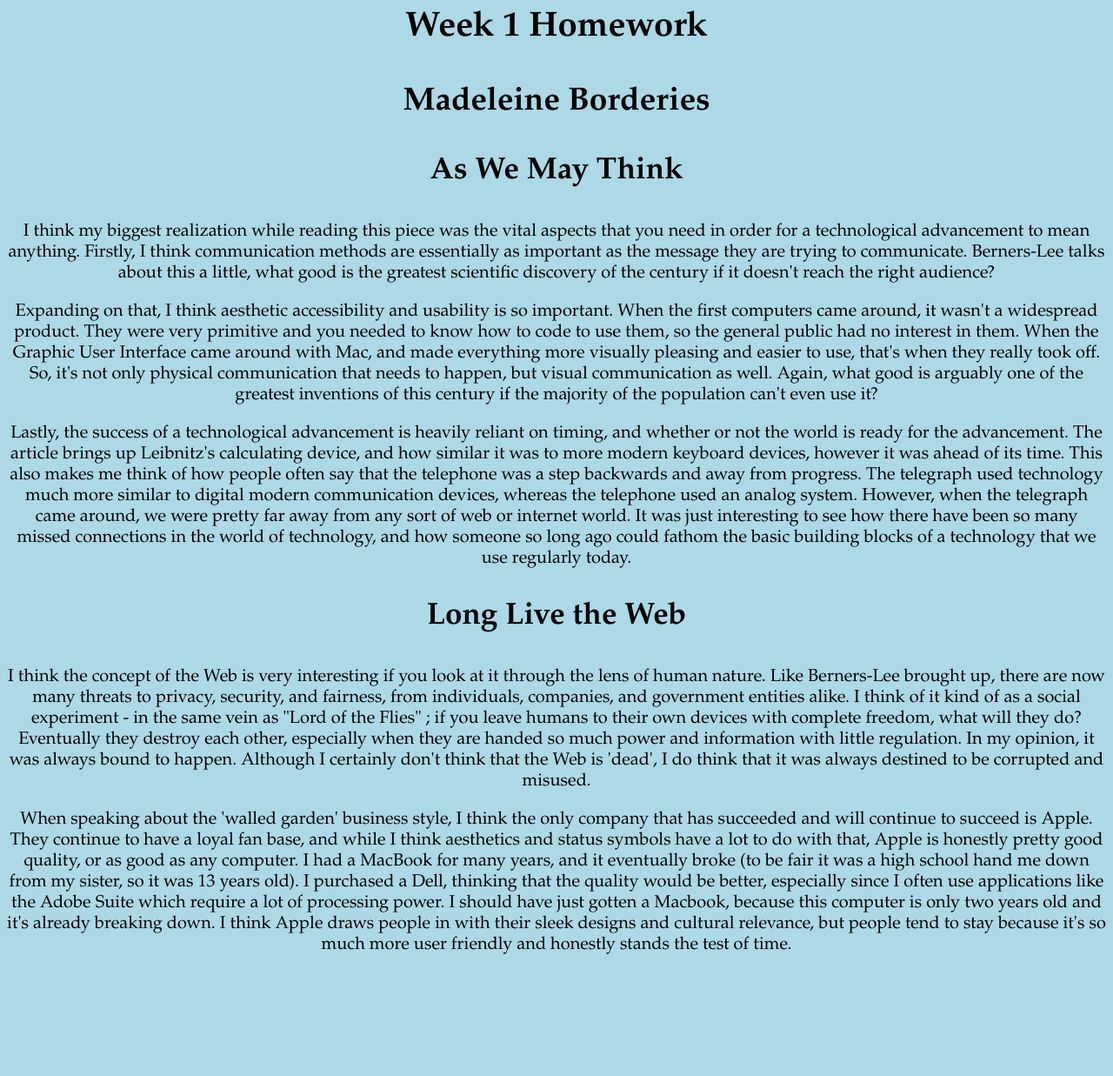
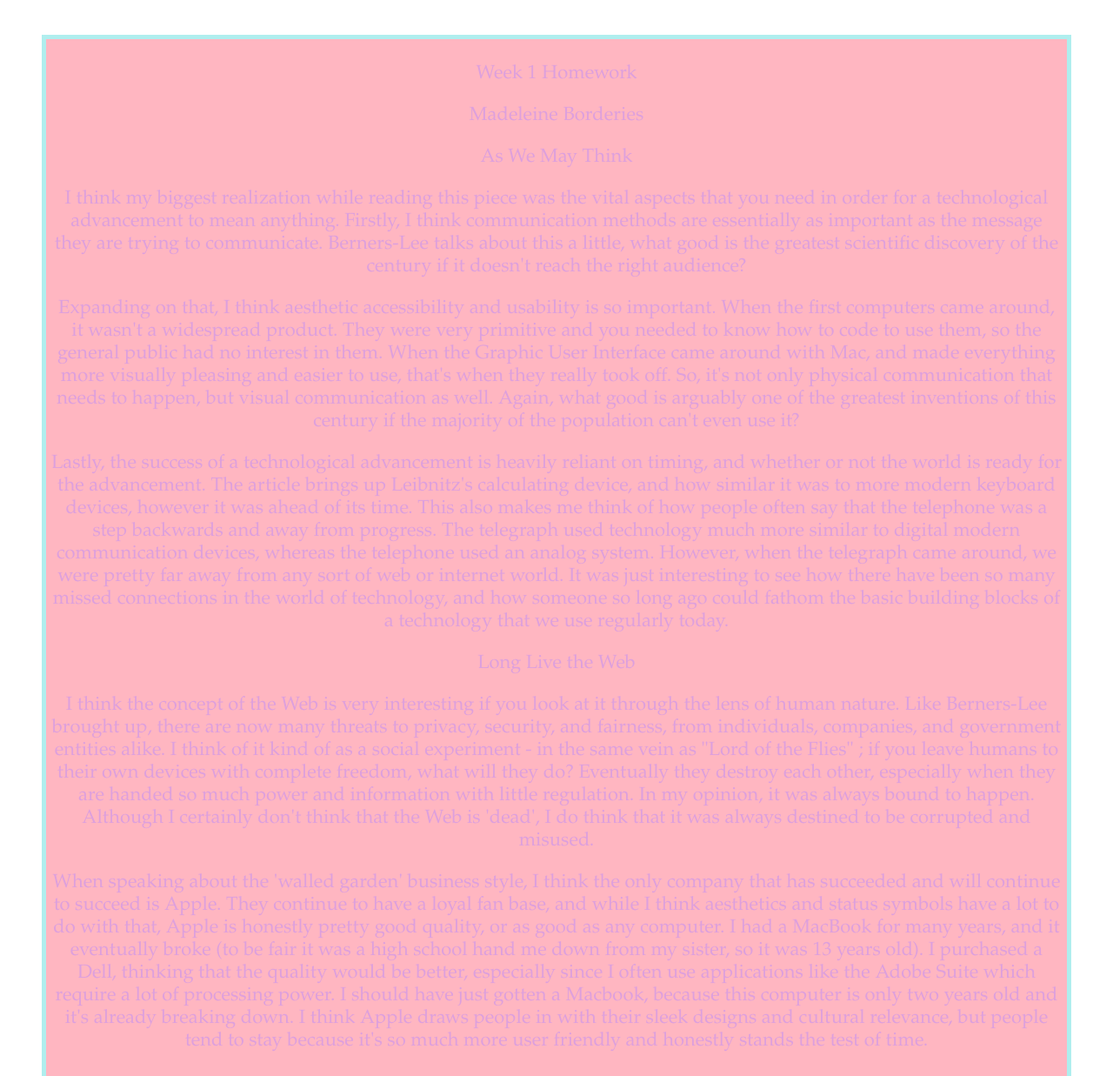
Before and after one commit to mborderies/mborderies2.github.io, a plain HTML site: page hw1.html in a window 1280 px wide. Shown: the top 1237 px of the page at 87% size. Before the commit the page ends 1118 px from the top, so only its background shows below. Drawn offline with Linux system fonts and the light colour scheme.

Commit message:
Add files via upload

```diff
--- a/hw1.html
+++ b/hw1.html
@@ -1,23 +1,24 @@
 <html>
 <head>
 	<title> Week 01 Homework </title>
+	<link rel="stylesheet" type="text/css" href="stylesheet.css"
 </head>
 	<body>
-		<body style="background-color: lightblue;">
+		<body>
 		<main>
-			<p style="text-align: center; font-family: Garamond, serif; font-size: 40px; font-weight: bold; color: black;"> Week 1 Homework</p>
-			<p style="text-align: center; font-family: Garamond, serif; font-size: 37px; font-weight: bold; color: black;"> Madeleine Borderies</p>
-			<p style="text-align: center; font-family: Garamond, serif; font-size: 35px;font-weight: bold; color:black;"> As We May Think</p>
-			<p style="text-align: center; font-family: Garamond, serif; font-size:20px; color:black;">I think my biggest realization while reading this piece was the vital aspects that you need in order for a technological advancement to mean anything. Firstly, I think communication methods are essentially as important as the message they are trying to communicate. Berners-Lee talks about this a little, what good is the greatest scientific discovery of the century if it doesn't reach the right audience?</p>
+			<p> Week 1 Homework</p>
+			<p> Madeleine Borderies</p>
+			<p> As We May Think</p>
+			<p>I think my biggest realization while reading this piece was the vital aspects that you need in order for a technological advancement to mean anything. Firstly, I think communication methods are essentially as important as the message they are trying to communicate. Berners-Lee talks about this a little, what good is the greatest scientific discovery of the century if it doesn't reach the right audience?</p>
 
-			<p style="text-align: center; font-family: Garamond, serif; font-size:20px; color:black;"> Expanding on that, I think aesthetic accessibility and usability is so important. When the first computers came around, it wasn't a widespread product. They were very primitive and you needed to know how to code to use them, so the general public had no interest in them. When the Graphic User Interface came around with Mac, and made everything more visually pleasing and easier to use, that's when they really took off. So, it's not only physical communication that needs to happen, but visual communication as well. Again, what good is arguably one of the greatest inventions of this century if the majority of the population can't even use it?
+			<p> Expanding on that, I think aesthetic accessibility and usability is so important. When the first computers came around, it wasn't a widespread product. They were very primitive and you needed to know how to code to use them, so the general public had no interest in them. When the Graphic User Interface came around with Mac, and made everything more visually pleasing and easier to use, that's when they really took off. So, it's not only physical communication that needs to happen, but visual communication as well. Again, what good is arguably one of the greatest inventions of this century if the majority of the population can't even use it?
 			</p>
-			<p style="text-align: center; font-family: Garamond, serif; font-size:20px; color:black;"> Lastly, the success of a technological advancement is heavily reliant on timing, and whether or not the world is ready for the advancement. The article brings up Leibnitz's calculating device, and how similar it was to more modern keyboard devices, however it was ahead of its time. This also makes me think of how people often say that the telephone was a step backwards and away from progress. The telegraph used technology much more similar to digital modern communication devices, whereas the telephone used an analog system. However, when the telegraph came around, we were pretty far away from any sort of web or internet world. It was just interesting to see how there have been so many missed connections in the world of technology, and how someone so long ago could fathom the basic building blocks of a technology that we use regularly today.
+			<p> Lastly, the success of a technological advancement is heavily reliant on timing, and whether or not the world is ready for the advancement. The article brings up Leibnitz's calculating device, and how similar it was to more modern keyboard devices, however it was ahead of its time. This also makes me think of how people often say that the telephone was a step backwards and away from progress. The telegraph used technology much more similar to digital modern communication devices, whereas the telephone used an analog system. However, when the telegraph came around, we were pretty far away from any sort of web or internet world. It was just interesting to see how there have been so many missed connections in the world of technology, and how someone so long ago could fathom the basic building blocks of a technology that we use regularly today.
 			</p>
-			<p style="text-align: center; font-family: Garamond, serif; font-weight: bold; font-size: 35px; color:black;"> Long Live the Web </p>
-			<p style="text-align: center; font-family: Garamond, serif; font-size:20px; color:black;"> I think the concept of the Web is very interesting if you look at it through the lens of human nature. Like Berners-Lee brought up, there are now many threats to privacy, security, and fairness, from individuals, companies, and government entities alike. I think of it kind of as a social experiment - in the same vein as "Lord of the Flies" ; if you leave humans to their own devices with complete freedom, what will they do? Eventually they destroy each other, especially when they are handed so much power and information with little regulation. In my opinion, it was always bound to happen. Although I certainly don't think that the Web is 'dead', I do think that it was always destined to be corrupted and misused.
+			<p> Long Live the Web </p>
+			<p> I think the concept of the Web is very interesting if you look at it through the lens of human nature. Like Berners-Lee brought up, there are now many threats to privacy, security, and fairness, from individuals, companies, and government entities alike. I think of it kind of as a social experiment - in the same vein as "Lord of the Flies" ; if you leave humans to their own devices with complete freedom, what will they do? Eventually they destroy each other, especially when they are handed so much power and information with little regulation. In my opinion, it was always bound to happen. Although I certainly don't think that the Web is 'dead', I do think that it was always destined to be corrupted and misused.
 			</p>
-			<p style="text-align: center; font-family: Garamond, serif; font-size:20px; color:black;"> When speaking about the 'walled garden' business style, I think the only company that has succeeded and will continue to succeed is Apple. They continue to have a loyal fan base, and while I think aesthetics and status symbols have a lot to do with that, Apple is honestly pretty good quality, or as good as any computer. I had a MacBook for many years, and it eventually broke (to be fair it was a high school hand me down from my sister, so it was 13 years old). I purchased a Dell, thinking that the quality would be better, especially since I often use applications like the Adobe Suite which require a lot of processing power. I should have just gotten a Macbook, because this computer is only two years old and it's already breaking down. I think Apple draws people in with their sleek designs and cultural relevance, but people tend to stay because it's so much more user friendly and honestly stands the test of time.
+			<p> When speaking about the 'walled garden' business style, I think the only company that has succeeded and will continue to succeed is Apple. They continue to have a loyal fan base, and while I think aesthetics and status symbols have a lot to do with that, Apple is honestly pretty good quality, or as good as any computer. I had a MacBook for many years, and it eventually broke (to be fair it was a high school hand me down from my sister, so it was 13 years old). I purchased a Dell, thinking that the quality would be better, especially since I often use applications like the Adobe Suite which require a lot of processing power. I should have just gotten a Macbook, because this computer is only two years old and it's already breaking down. I think Apple draws people in with their sleek designs and cultural relevance, but people tend to stay because it's so much more user friendly and honestly stands the test of time.
 			</p>
 		</main>
 	</body>
--- a/stylesheet.css
+++ b/stylesheet.css
@@ -5,14 +5,15 @@ body {
 }
 
 main {
-		background-color: light pink;
+		background-color: lightpink;
 		padding: 5px;
-		border: solid 5px light blue;
+		border: solid 5px paleturquoise;
 		margin: 5vh;
 }
 
 p {
-		color: rgb(255, 180, 193);
+		color: plum;
 		font-family: Garamond;
 		font-size: 22px;
+		text-align: center;
 }
```
Also changed, not shown: index.html (+4 -5 lines).
